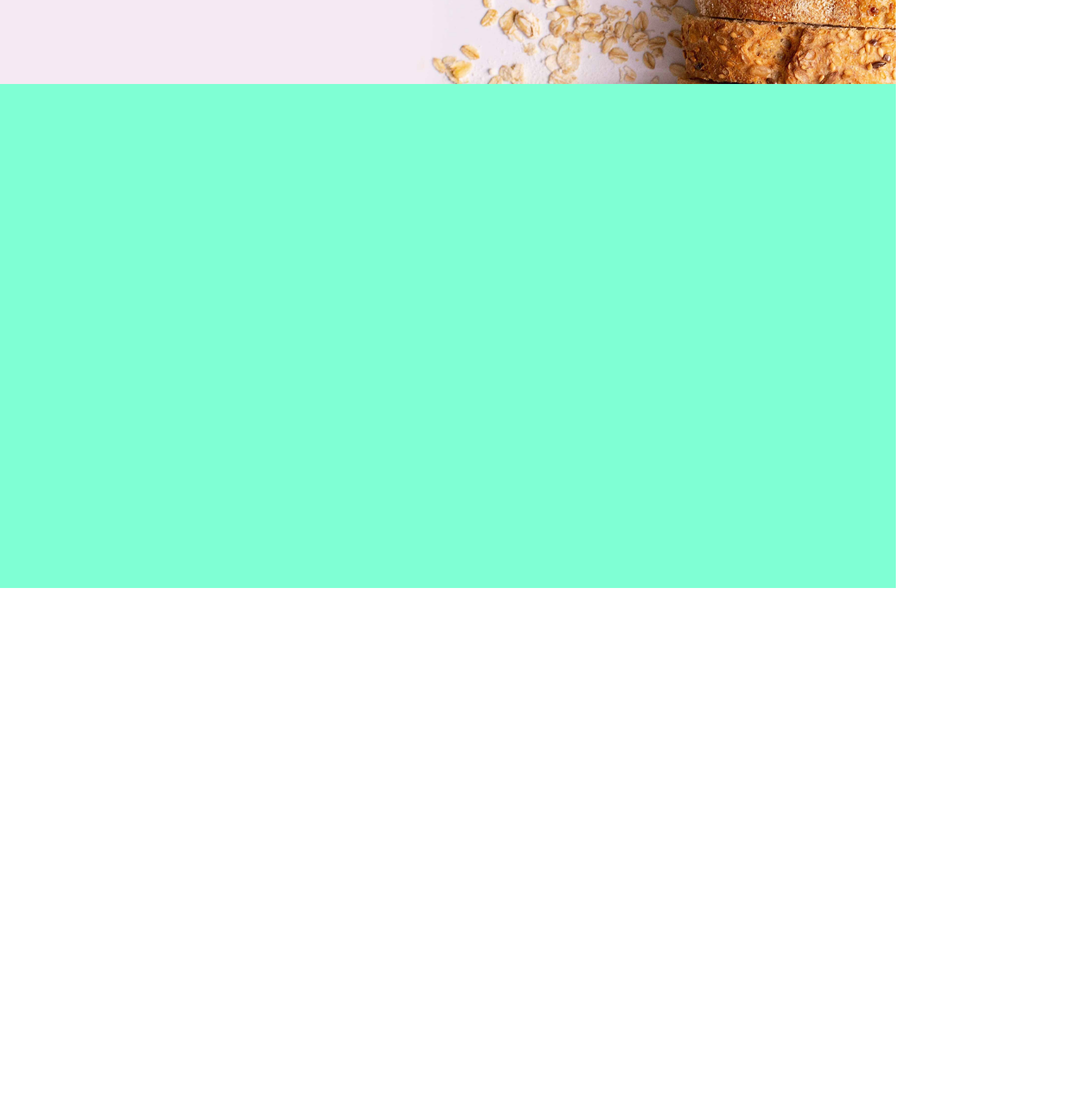
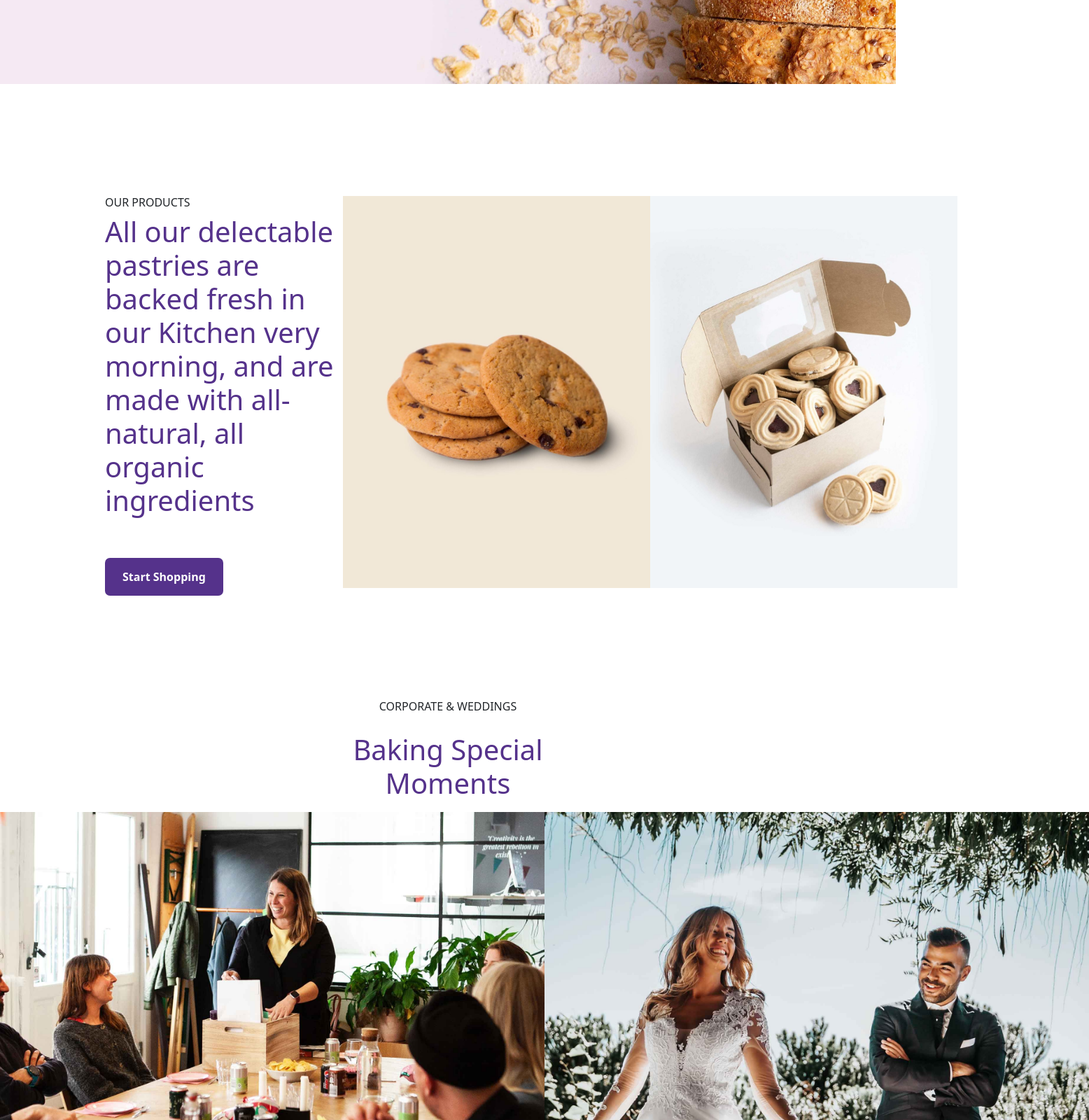
Before and after one commit to leonardochen01/proj-html-vuejs, a Vue app: page / in a window 1280 px wide. Shown: the part 680-2280 px from the top of the page at 70% size, 1556 px wide, since content can reach past the window. Before the commit the page ends 1520 px from the top, so only its background shows below. Built offline with nearby package versions, Linux system fonts and the light colour scheme.

Commit message:
added: moments section

```diff
--- a/src/components/Header.vue
+++ b/src/components/Header.vue
@@ -80,7 +80,7 @@ export default {
 
 </template>
 
-<style>
+<style scoped>
 
 .site-header{
   height: 100vh;
--- a/src/components/Main.vue
+++ b/src/components/Main.vue
@@ -10,7 +10,51 @@ export default{
 
   <main class="site-main">
 
+    <div class="cookie-container d-flex align-items-center justify-content-between">
 
+      <div class="cookie-text">
+        <h6>
+          our products
+        </h6>
+        <h1>
+          All our delectable pastries are backed fresh in our Kitchen very morning, and are made with all-natural, all organic ingredients
+        </h1>
+        <button>Start Shopping</button>
+      </div>
+
+      <div class="cookie-image-container d-flex">
+        <div class="cookie-image-1">
+          <img src="../assets/images/choco-chip-cookies-1200x1530.jpg" alt="">
+        </div>
+
+        <div class="cookie-image-2">
+          <img src="../assets/images//strawberry-jam-cookies-1200x1530.jpg" alt="">
+        </div>
+      </div>
+
+    </div> <!--cookie container end-->
+
+    <div class="moments-container">
+
+      <div class="moments-title-container">
+        <h6>
+          corporate & weddings
+        </h6>
+        <h1>
+          Baking Special Moments
+        </h1>
+      </div>
+
+      <div class="moments-image-container d-flex justify-content-evenly">
+        <div class="moments-image-1">
+          <img src="../assets/images/corporate-bg.jpg" alt="">
+        </div>
+        <div class="moments-image-1">
+          <img src="../assets/images/wedding-bg.jpg" alt="">
+        </div>
+      </div>
+
+    </div> <!--moments container end-->
 
 
 
@@ -20,10 +64,7 @@ export default{
 
 <style scoped>
 
-.site-main{
-  background-color: aquamarine;
-  width: 100%;
-  min-height: 90vh;
-}
+@import url(../css/main1.css);
+@import url(../css/main2.css);
 
 </style>
--- /dev/null
+++ b/src/css/main1.css
@@ -0,0 +1,45 @@
+.site-main{
+  width: 100%;
+  min-height: 400vh;
+}
+
+.cookie-container{
+  width: 100%;
+  height: 110vh;
+}
+
+.cookie-text{
+  width: 30vw;
+  height: 70vh;
+  margin-left: 150px;
+}
+
+.cookie-image-container{
+  width: 50vw;
+  height: 70vh;
+  margin-right: 150px;
+}
+
+.cookie-image-container img{
+  height: 70vh;
+}
+
+.cookie-text h6{
+  text-transform: uppercase;
+  font-weight: 100;
+  font-size: 1rem;
+}
+
+.cookie-text h1{
+  color: rgb(85, 50, 139);
+}
+
+.cookie-text button{
+  padding: 15px 25px;
+  border-radius: 7px;
+  border-style: none;
+  background-color: rgb(85, 50, 139);
+  color: white;
+  font-weight: bold;
+  margin-top: 50px;
+}
--- /dev/null
+++ b/src/css/main2.css
@@ -0,0 +1,28 @@
+.moments-container{
+  height: 120vh;
+}
+
+.moments-title-container{
+  margin: 0 auto;
+  width: 30vw;
+  height: 20vh;
+  text-align: center;
+}
+
+.moments-title-container h6{
+  padding-bottom: 20px;
+  text-transform: uppercase;
+  font-weight: 100;
+}
+
+.moments-title-container h1{
+  color: rgb(85, 50, 139);
+}
+
+.moments-image-container{
+  height: 90vh;
+}
+
+img{
+  height: 90vh;
+}
```
Also changed, not shown: src/App.vue (line endings or trailing spaces).
